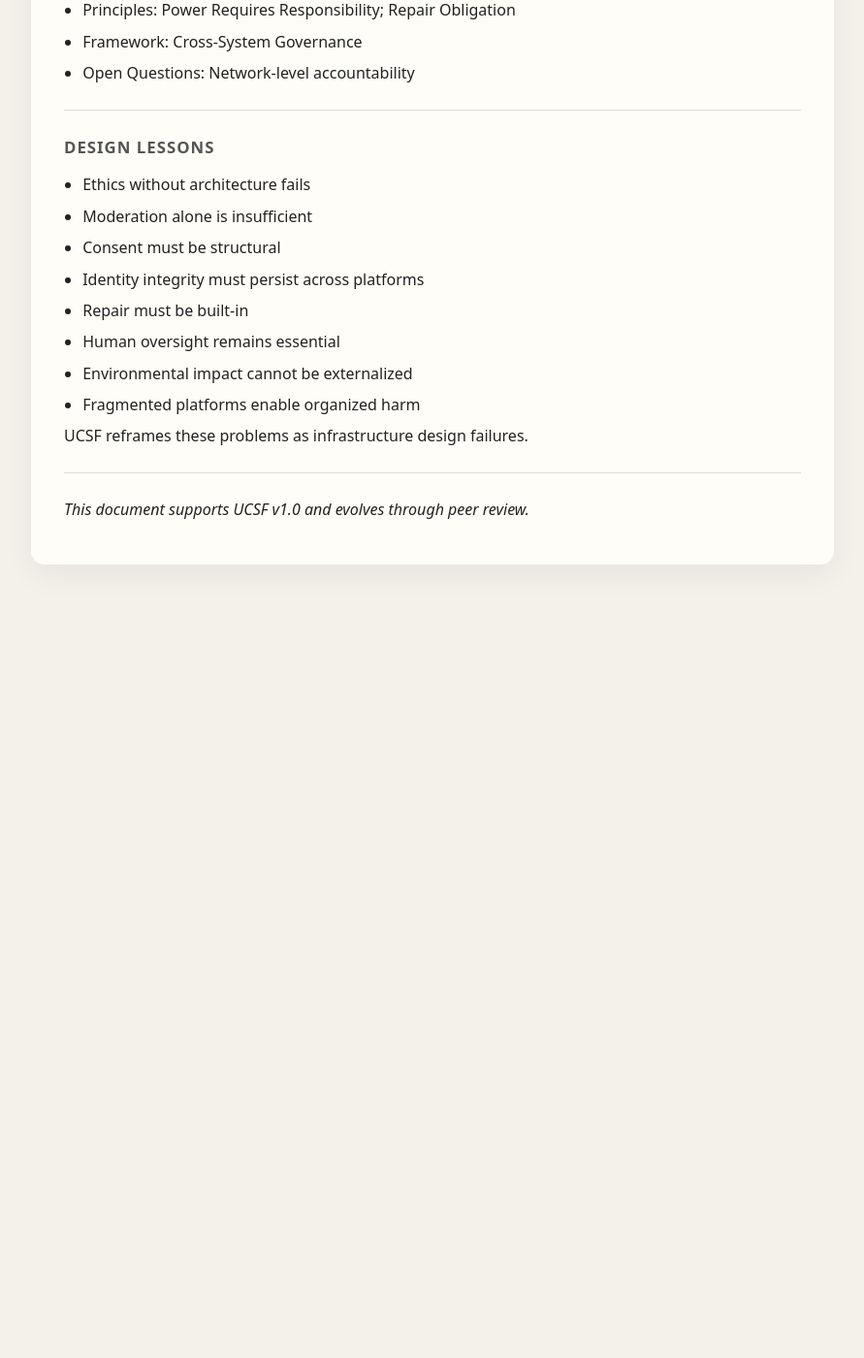
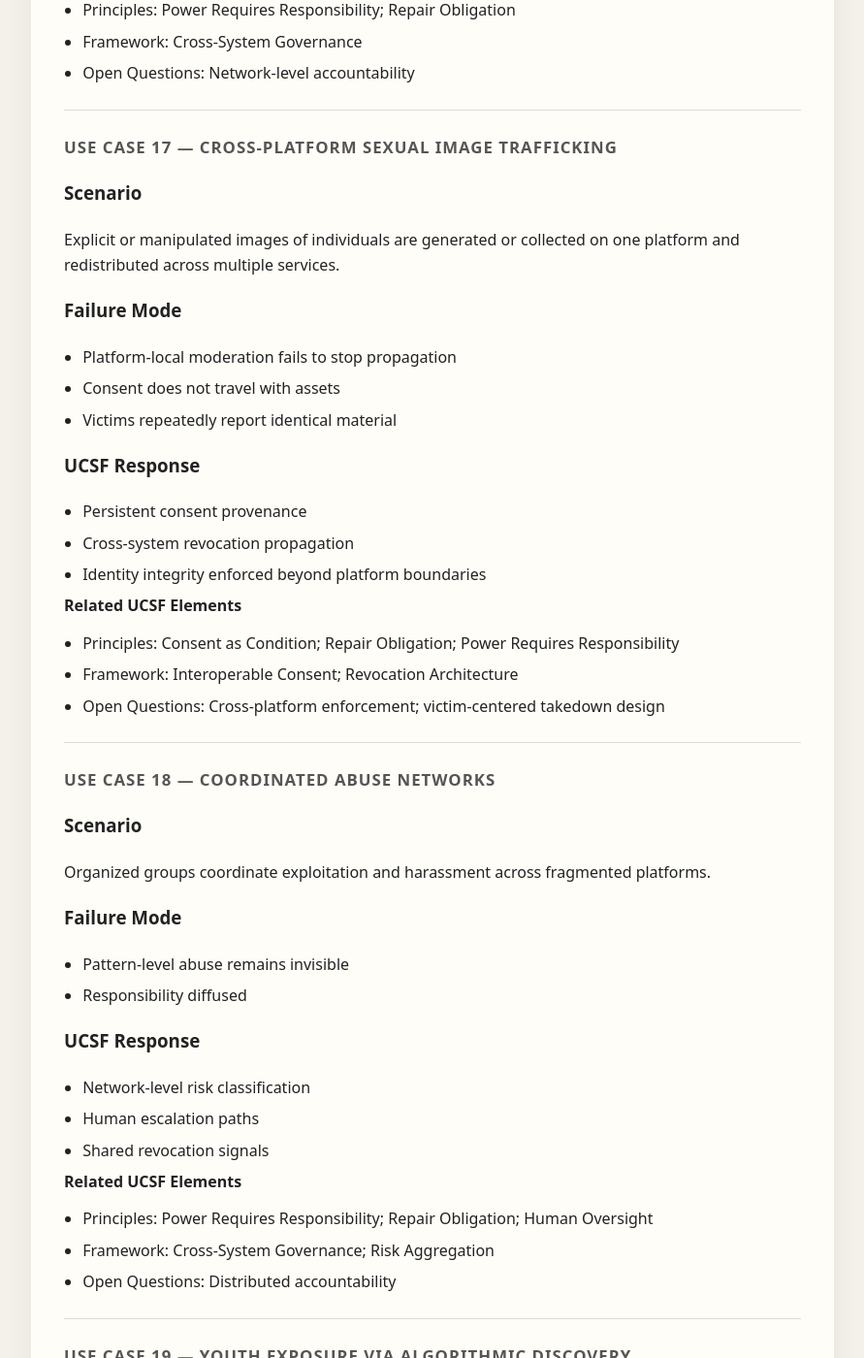
Before and after one commit to MartijnBruzzese/ModelHaven-Studio, a Jekyll site: the page built from USE_CASES.md, in a window 1280 px wide and 1400 px high, scrolled down 9151 px. Shown: the whole window at 97% size, without its empty margins (194-1085 px from the left). Built offline with Jekyll 4.4.1, drawn with Linux system fonts in a browser that asks for light colours; before the commit the page ends 9781 px from its top, so only the background shows below that; some of the changed text lies outside the part shown.

Commit message:
Update USE_CASES.md

```diff
--- a/USE_CASES.md
+++ b/USE_CASES.md
@@ -397,6 +397,81 @@ Distributed abuse networks exploit moderation gaps.
 
 ---
 
+## Use Case 17 — Cross-Platform Sexual Image Trafficking
+
+### Scenario
+
+Explicit or manipulated images of individuals are generated or collected on one platform and redistributed across multiple services.
+
+### Failure Mode
+
+- Platform-local moderation fails to stop propagation
+- Consent does not travel with assets
+- Victims repeatedly report identical material
+
+### UCSF Response
+
+- Persistent consent provenance
+- Cross-system revocation propagation
+- Identity integrity enforced beyond platform boundaries
+
+**Related UCSF Elements**
+
+- Principles: Consent as Condition; Repair Obligation; Power Requires Responsibility
+- Framework: Interoperable Consent; Revocation Architecture
+- Open Questions: Cross-platform enforcement; victim-centered takedown design
+
+---
+
+## Use Case 18 — Coordinated Abuse Networks
+
+### Scenario
+
+Organized groups coordinate exploitation and harassment across fragmented platforms.
+
+### Failure Mode
+
+- Pattern-level abuse remains invisible
+- Responsibility diffused
+
+### UCSF Response
+
+- Network-level risk classification
+- Human escalation paths
+- Shared revocation signals
+
+**Related UCSF Elements**
+
+- Principles: Power Requires Responsibility; Repair Obligation; Human Oversight
+- Framework: Cross-System Governance; Risk Aggregation
+- Open Questions: Distributed accountability
+
+---
+
+## Use Case 19 — Youth Exposure via Algorithmic Discovery
+
+### Scenario
+
+Recommendation systems surface borderline or adult-adjacent content to minors.
+
+### Failure Mode
+
+- Engagement prioritized over developmental safety
+- Boundary erosion occurs gradually
+
+### UCSF Response
+
+- Sealed minor environments
+- Drift detection tied to youth risk thresholds
+
+**Related UCSF Elements**
+
+- Principles: Safety as Design Responsibility; Human Oversight
+- Framework: Risk Classification; Drift Detection
+- Open Questions: Algorithmic responsibility in youth contexts
+
+---
+
 ## Design Lessons
 
 - Ethics without architecture fails
@@ -408,7 +483,7 @@ Distributed abuse networks exploit moderation gaps.
 - Environmental impact cannot be externalized
 - Fragmented platforms enable organized harm
 
-UCSF reframes these problems as infrastructure design failures.
+Together, these patterns demonstrate that consent, identity, safety, and sustainability cannot be layered on top of systems — they must be embedded as first-class infrastructure.
 
 ---
 
```
